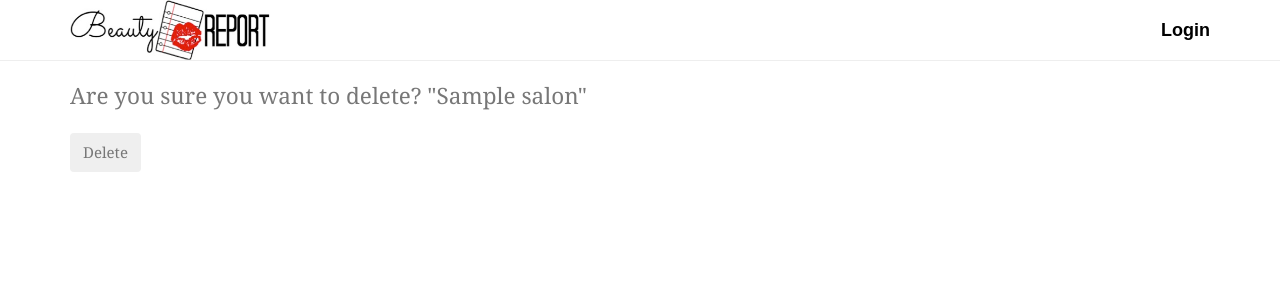
After one commit to amandamaturo/qandu_final, a Django app: template templates/salon/salon_confirm_delete.html in a window 1280 px wide. The commit adds this page. Shown: the top 300 px of the page. Run offline with Django 3.2, Linux system fonts and the light colour scheme; the template is opened without the code that fills it: most values are stand-ins (such as "Sample title", 1, 10 or a date in 2020); some libraries are stand-ins or nearby versions; some web fonts are replaced.

Commit message:
Add salon delete view

```diff
--- a/core/urls.py
+++ b/core/urls.py
@@ -9,4 +9,5 @@ urlpatterns = patterns('',
   url(r'salon/$', SalonListView.as_view(), name='salon_list'),
   url(r'^salon/(?P<pk>\d+)/$', SalonDetailView.as_view(), name='salon_detail'),
   url(r'^salon/update/(?P<pk>\d+)/$', SalonUpdateView.as_view(), name='salon_update'),
+  url(r'^salon/delete/(?P<pk>\d+)/$', SalonDeleteView.as_view(), name='salon_delete'),
 )
--- /dev/null
+++ b/templates/salon/salon_confirm_delete.html
@@ -0,0 +1,8 @@
+{% extends 'base.html' %}
+{% block content %}
+<p class="lead">Are you sure you want to delete? "{{ salon.title }}"</p>
+<form method="post" action="">
+  {% csrf_token %}
+  <button type="submit" class="btn btn-priary">Delete</button>
+</form>
+{% endblock %}
--- a/templates/salon/salon_detail.html
+++ b/templates/salon/salon_detail.html
@@ -1,9 +1,10 @@
 {% extends 'base.html' %}
 {% block content %}
-<h1>{{ salon.title }}</h1>
+<h1>{{ salon.salon_name }}</h1>
 <p>{{ salon.description }}</p>
 <p>Posted by {{ salon.user.username }} on {{ salon.created_at }}</p>
 {% if salon.user == user %}
 <p><a href="{% url 'salon_update' pk=salon.id %}">Edit salon</a></p>
+<p><a href="{% url 'salon_delete' pk=salon.id %}">Delete salon</a></p>
 {% endif %}
 {% endblock %}
--- a/templates/salon/salon_list.html
+++ b/templates/salon/salon_list.html
@@ -2,7 +2,7 @@
 {% block content %}
 {% for salon in object_list %}
 <div class="panel">
-  <h3><a href="{{ salon.get_absolute_url }}">{{ salon.title }}</a></h3>
+  <h3><a href="{{ salon.get_absolute_url }}">{{ salon.salon_name }}</a></h3>
   <p> Posted by {{ salon.user.username }} on {{ salon.created_at }}</p>
 </div>
 {% endfor %}
```
Also changed, not shown: core/views.py (+7 -0 lines), static/img/beautyreport.jpg.
